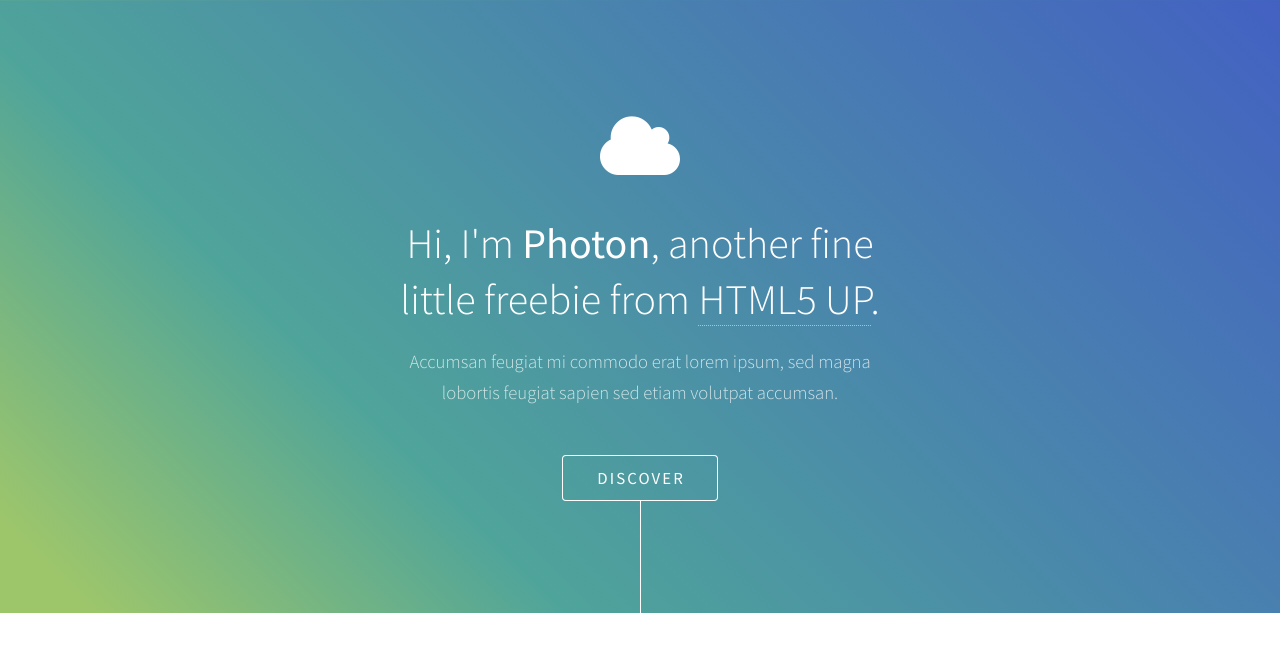
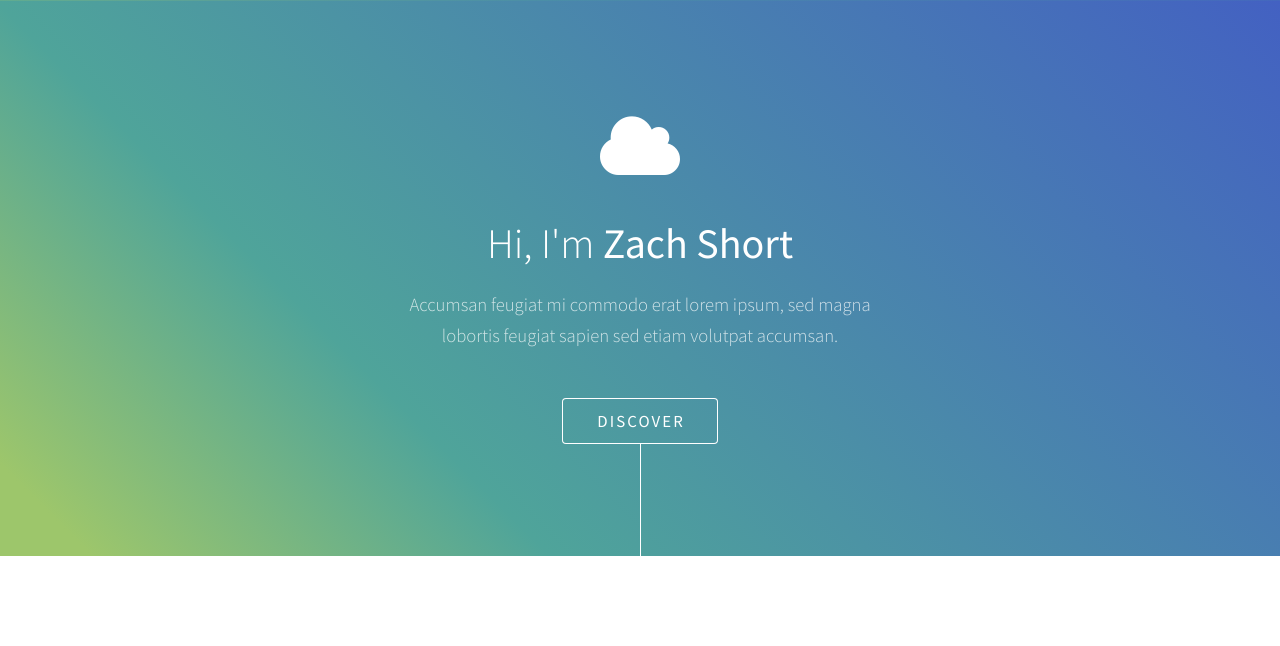
Before and after one commit to zgshort/zgshort.github.io, a plain HTML site: page index.html in a window 1280 px wide. Shown: the top 646 px of the page. Drawn offline with nearby package versions, Linux system fonts and the light colour scheme; files that its build step writes are made by us from their sources; files whose address does not match are found by name.

Commit message:
Update index.html

```diff
--- a/index.html
+++ b/index.html
@@ -6,7 +6,7 @@
 -->
 <html>
 	<head>
-		<title>Photon by HTML5 UP</title>
+		<title>Zachary Short</title>
 		<meta charset="utf-8" />
 		<meta name="viewport" content="width=device-width, initial-scale=1" />
 		<!--[if lte IE 8]><script src="assets/js/ie/html5shiv.js"></script><![endif]-->
@@ -20,8 +20,7 @@
 			<section id="header">
 				<div class="inner">
 					<span class="icon major fa-cloud"></span>
-					<h1>Hi, I'm <strong>Photon</strong>, another fine<br />
-					little freebie from <a href="http://html5up.net">HTML5 UP</a>.</h1>
+					<h1>Hi, I'm <strong>Zach Short</strong></h1>
 					<p>Accumsan feugiat mi commodo erat lorem ipsum, sed magna<br />
 					lobortis feugiat sapien sed etiam volutpat accumsan.</p>
 					<ul class="actions">
```
